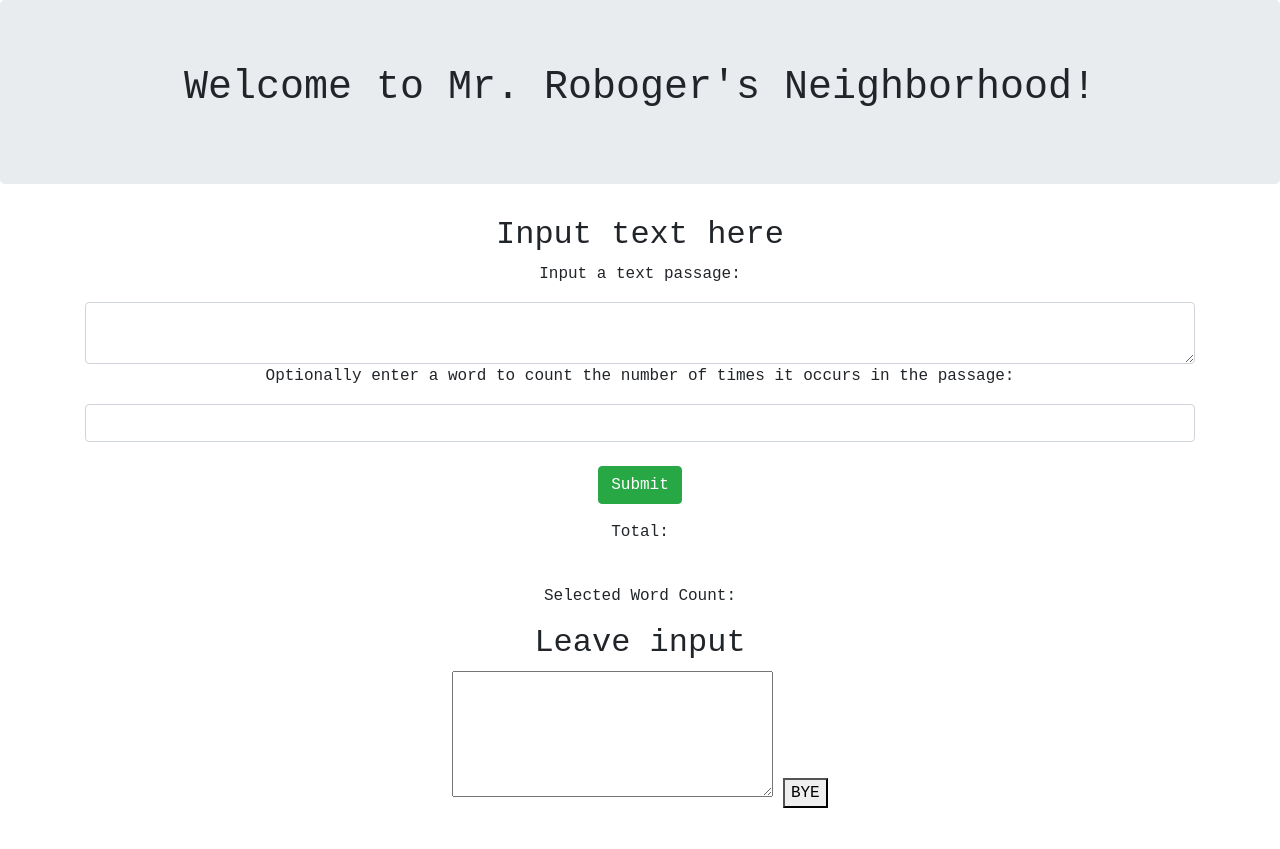
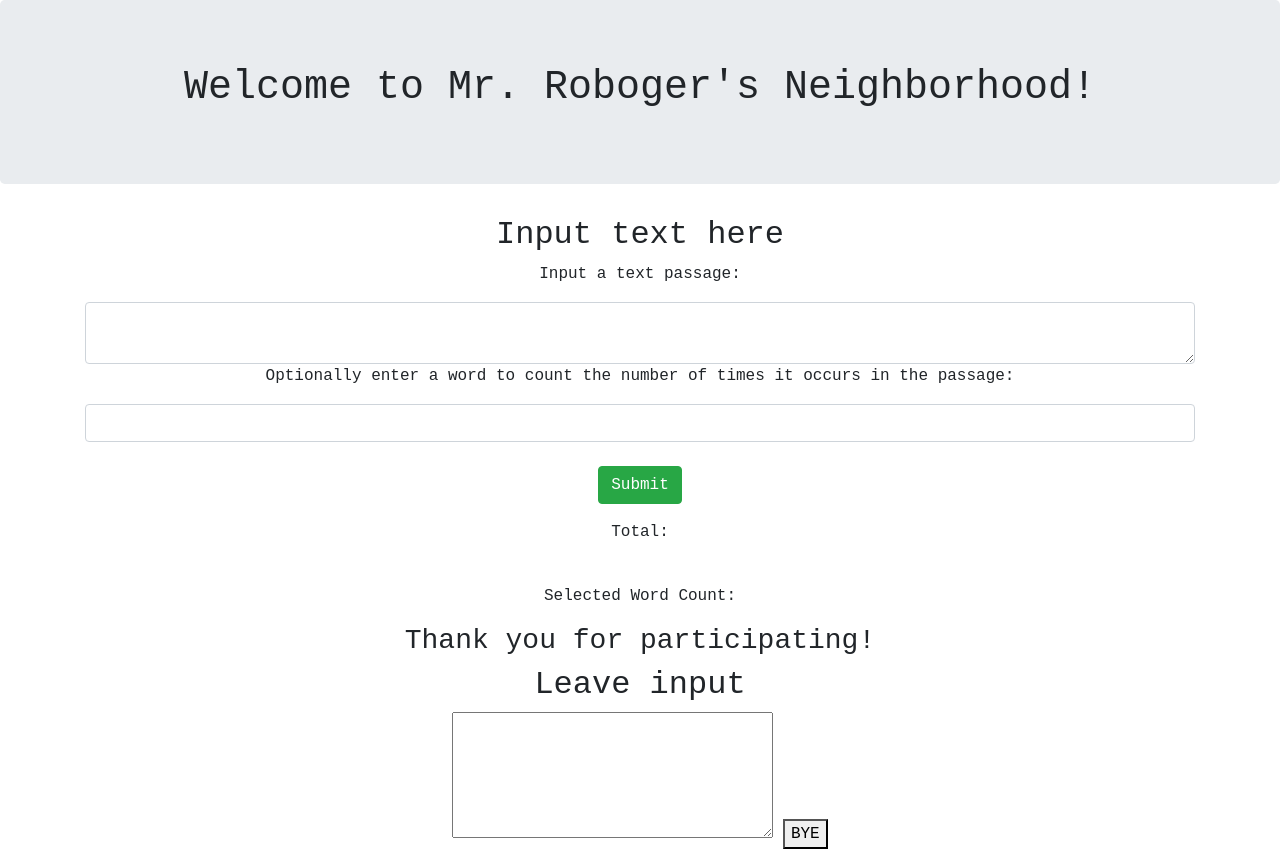
Before and after one commit to taj-code/neighborhood, a plain HTML site: page index.html in a window 1280 px wide. Before the commit the page ends 808 px from the top, so only its background shows below. Drawn offline with Linux system fonts and the light colour scheme.

Commit message:
adding more

```diff
--- a/index.html
+++ b/index.html
@@ -29,6 +29,7 @@
   <span id="bolded-passage"></span>
 </div>
 
+<h3>Thank you for participating!</h3>
 
   <h2>Leave input</h2>
   <textarea name="text" id="input" cols="30" rows="5"></textarea>
```
